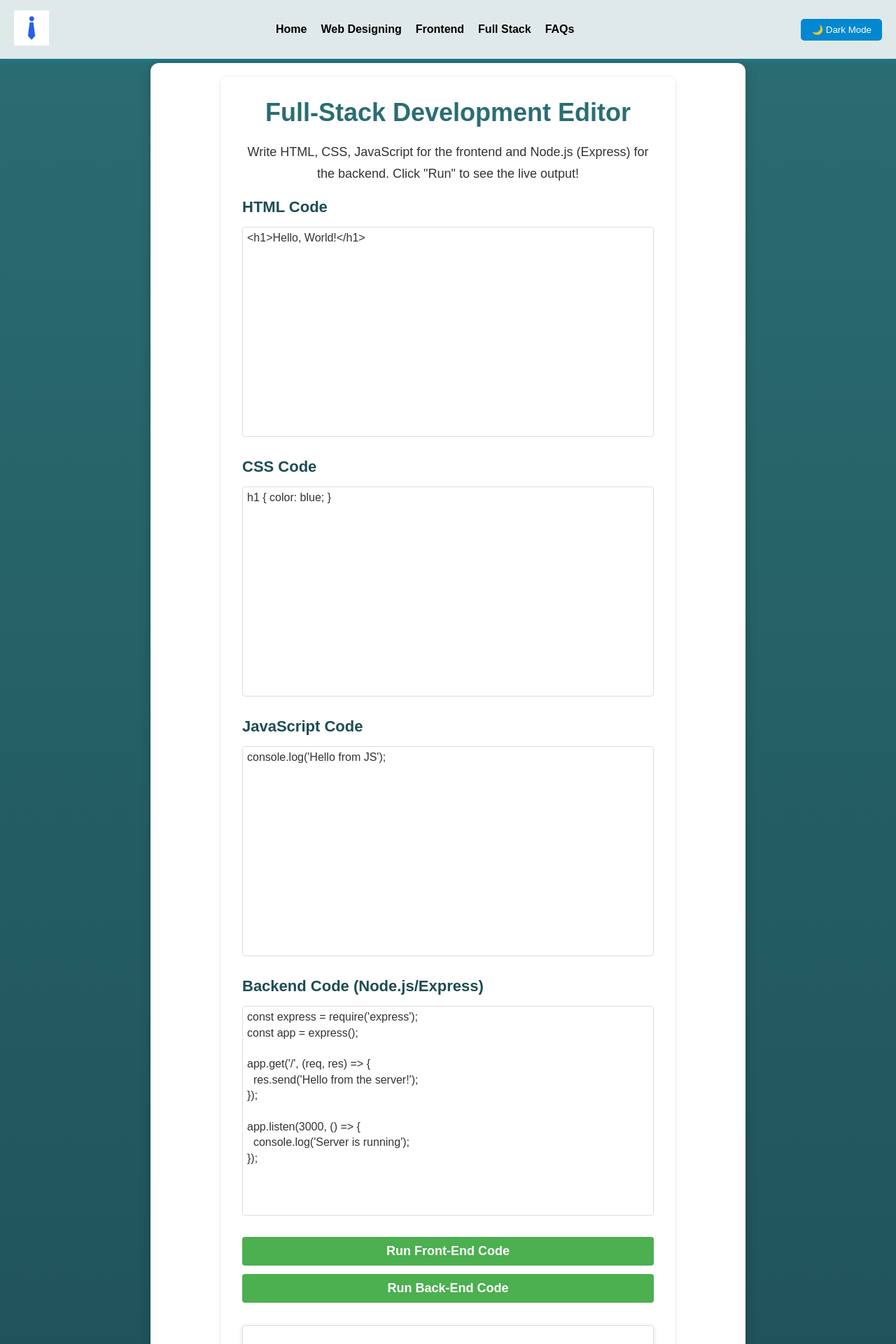
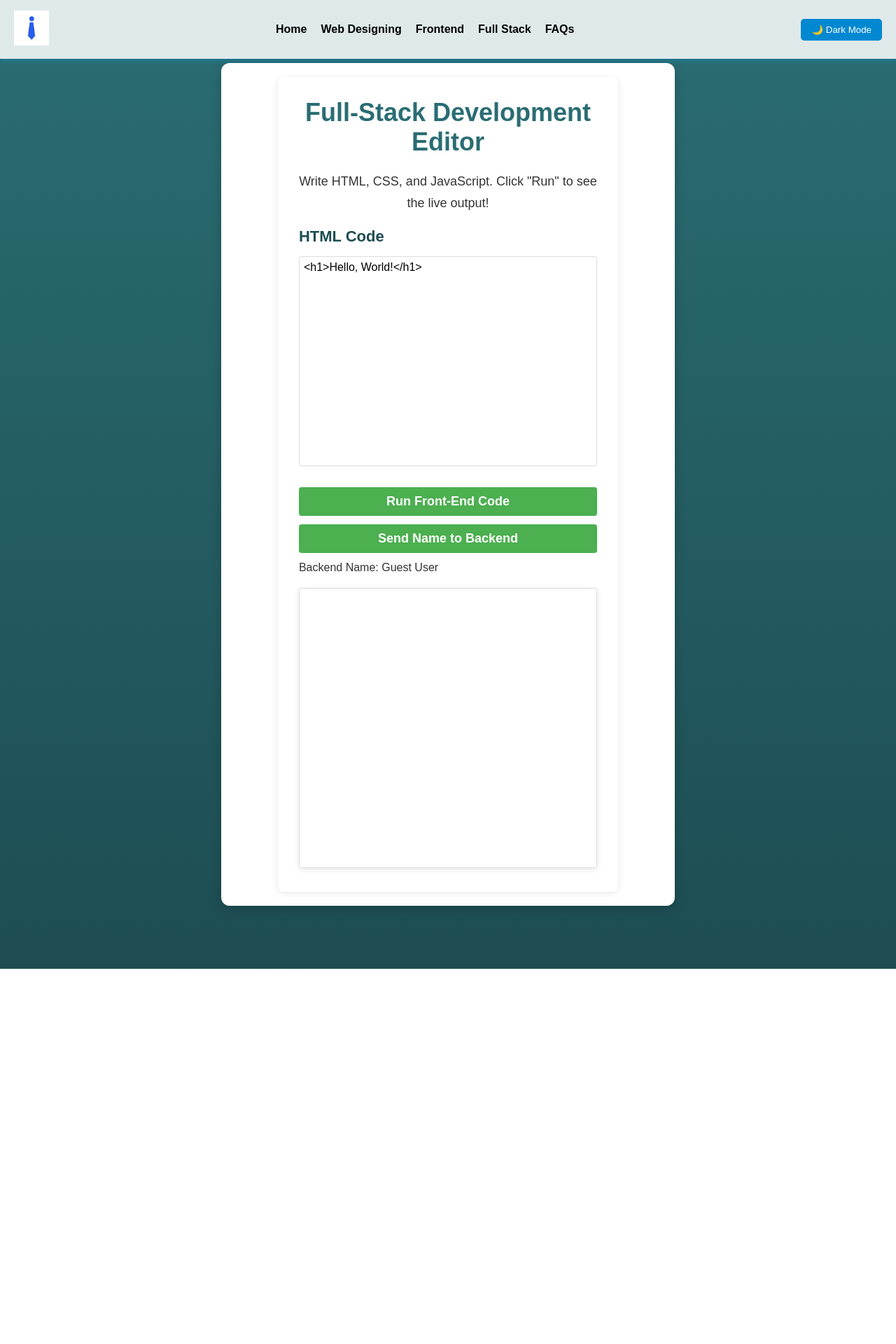
Before and after one commit to AbhishekDL36/course-curriculum, a React (Vite) app: page /full-stack in a window 1280 px wide. Shown: the top 1920 px of the page at 70% size. After the commit the page ends 1384 px from the top, so only its background shows below. Built offline with nearby package versions, Linux system fonts and the light colour scheme.

Commit message:
backend integration

```diff
--- a/src/FullStack.jsx
+++ b/src/FullStack.jsx
@@ -1,23 +1,329 @@
+
+// // // // eslint-disable-next-line no-unused-vars
+// // // import React, { useState, useEffect, useRef } from "react";
+// // // import { EditorState } from "@codemirror/state";
+// // // import { EditorView, keymap } from "@codemirror/view";
+// // // import { defaultKeymap } from "@codemirror/commands";
+// // // import { html } from "@codemirror/lang-html";
+// // // import { javascript } from "@codemirror/lang-javascript";
+// // // import { css } from "@codemirror/lang-css";
+// // // import "./frontendEditor.css";
+
+// // // const FullStackEditor = () => {
+// // //   const [htmlCode, setHtmlCode] = useState("<h1>Hello, World!</h1>");
+// // //   const [cssCode, setCssCode] = useState("h1 { color: blue; }");
+// // //   const [jsCode, setJsCode] = useState("console.log('Hello from JS');");
+// // //   const [backendCode, setBackendCode] = useState(
+// // //     `const express = require('express');\nconst app = express();\n\napp.get('/', (req, res) => {\n  res.send('Hello from the server!');\n});\n\napp.listen(3000, () => {\n  console.log('Server is running');\n});`
+// // //   );
+
+// // //   const iframeRef = useRef(null);
+// // //   const editorRefHTML = useRef(null);
+// // //   const editorRefCSS = useRef(null);
+// // //   const editorRefJS = useRef(null);
+// // //   const editorRefBackend = useRef(null);
+
+// // //   useEffect(() => {
+// // //     const startStateHTML = EditorState.create({
+// // //       doc: htmlCode,
+// // //       extensions: [
+// // //         keymap.of(defaultKeymap),
+// // //         html(),
+// // //         EditorView.updateListener.of((update) => {
+// // //           if (update.docChanged) {
+// // //             setHtmlCode(update.state.doc.toString());
+// // //           }
+// // //         }),
+// // //       ],
+// // //     });
+
+// // //     const startStateCSS = EditorState.create({
+// // //       doc: cssCode,
+// // //       extensions: [
+// // //         keymap.of(defaultKeymap),
+// // //         css(),
+// // //         EditorView.updateListener.of((update) => {
+// // //           if (update.docChanged) {
+// // //             setCssCode(update.state.doc.toString());
+// // //           }
+// // //         }),
+// // //       ],
+// // //     });
+
+// // //     const startStateJS = EditorState.create({
+// // //       doc: jsCode,
+// // //       extensions: [
+// // //         keymap.of(defaultKeymap),
+// // //         javascript(),
+// // //         EditorView.updateListener.of((update) => {
+// // //           if (update.docChanged) {
+// // //             setJsCode(update.state.doc.toString());
+// // //           }
+// // //         }),
+// // //       ],
+// // //     });
+
+// // //     const startStateBackend = EditorState.create({
+// // //       doc: backendCode,
+// // //       extensions: [
+// // //         keymap.of(defaultKeymap),
+// // //         html(), // Use HTML language for the backend code editor
+// // //         EditorView.updateListener.of((update) => {
+// // //           if (update.docChanged) {
+// // //             setBackendCode(update.state.doc.toString());
+// // //           }
+// // //         }),
+// // //       ],
+// // //     });
+
+// // //     new EditorView({
+// // //       state: startStateHTML,
+// // //       parent: editorRefHTML.current,
+// // //     });
+// // //     new EditorView({
+// // //       state: startStateCSS,
+// // //       parent: editorRefCSS.current,
+// // //     });
+// // //     new EditorView({
+// // //       state: startStateJS,
+// // //       parent: editorRefJS.current,
+// // //     });
+// // //     new EditorView({
+// // //       state: startStateBackend,
+// // //       parent: editorRefBackend.current,
+// // //     });
+// // //   }, []); // Only run once when the component mounts
+
+// // //   // Function to run the front-end code
+// // //   const runFrontEndCode = () => {
+// // //     const code = `
+// // //       <html>
+// // //         <head>
+// // //           <style>${cssCode}</style>
+// // //         </head>
+// // //         <body>
+// // //           ${htmlCode}
+// // //           <script>${jsCode}</script>
+// // //         </body>
+// // //       </html>
+// // //     `;
+// // //     if (iframeRef.current) {
+// // //       iframeRef.current.srcdoc = code;
+// // //     }
+// // //   };
+
+// // //   // Function to run the back-end code (send to backend server)
+// // //   const runBackEndCode = async () => {
+// // //     try {
+// // //       const response = await fetch("http://localhost:3000/run-backend", {
+// // //         method: "POST",
+// // //         headers: {
+// // //           "Content-Type": "application/json",
+// // //         },
+// // //         body: JSON.stringify({ backendCode }),
+// // //       });
+// // //       const result = await response.json();
+// // //       alert(result.message); // Show response from backend execution
+// // //     } catch (error) {
+// // //       alert("Error running backend code: " + error.message);
+// // //     }
+// // //   };
+
+// // //   return (
+// // //     <div className="web-designing-container">
+// // //       <div className="content-box">
+// // //         <h1 className="main-heading">Full-Stack Development Editor</h1>
+// // //         <p className="description">
+// // //           Write HTML, CSS, JavaScript for the frontend and Node.js (Express) for the backend. Click "Run" to see the live output!
+// // //         </p>
+
+// // //         <div className="section">
+// // //           <h2 className="sub-heading">HTML Code</h2>
+// // //           <div ref={editorRefHTML} className="editor-container"></div>
+
+// // //           <h2 className="sub-heading">CSS Code</h2>
+// // //           <div ref={editorRefCSS} className="editor-container"></div>
+
+// // //           <h2 className="sub-heading">JavaScript Code</h2>
+// // //           <div ref={editorRefJS} className="editor-container"></div>
+
+// // //           <h2 className="sub-heading">Backend Code (Node.js/Express)</h2>
+// // //           <div ref={editorRefBackend} className="editor-container"></div>
+// // //         </div>
+
+// // //         <button className="learn-btn" onClick={runFrontEndCode}>
+// // //           Run Front-End Code
+// // //         </button>
+
+// // //         <button className="learn-btn" onClick={runBackEndCode}>
+// // //           Run Back-End Code
+// // //         </button>
+
+// // //         <iframe ref={iframeRef} className="output-frame" title="output"></iframe>
+// // //       </div>
+// // //     </div>
+// // //   );
+// // // };
+
+// // // export default FullStackEditor;
+
+
+// // import React, { useState, useEffect, useRef } from "react";
+// // import { EditorState } from "@codemirror/state";
+// // import { EditorView, keymap } from "@codemirror/view";
+// // import { defaultKeymap } from "@codemirror/commands";
+// // import { html } from "@codemirror/lang-html";
+// // import { javascript } from "@codemirror/lang-javascript";
+// // import { css } from "@codemirror/lang-css";
+// // import "./frontendEditor.css";
+
+// // const FullStackEditor = () => {
+// //   const [htmlCode, setHtmlCode] = useState("<h1>Hello, World!</h1>");
+// //   const [cssCode, setCssCode] = useState("h1 { color: blue; }");
+// //   const [jsCode, setJsCode] = useState("console.log('Hello from JS');");
+// //   const [fakeBackendResponse, setFakeBackendResponse] = useState("");
+
+// //   const iframeRef = useRef(null);
+// //   const editorRefHTML = useRef(null);
+// //   const editorRefCSS = useRef(null);
+// //   const editorRefJS = useRef(null);
+
+// //   useEffect(() => {
+// //     const startStateHTML = EditorState.create({
+// //       doc: htmlCode,
+// //       extensions: [
+// //         keymap.of(defaultKeymap),
+// //         html(),
+// //         EditorView.updateListener.of((update) => {
+// //           if (update.docChanged) {
+// //             setHtmlCode(update.state.doc.toString());
+// //           }
+// //         }),
+// //       ],
+// //     });
+
+// //     const startStateCSS = EditorState.create({
+// //       doc: cssCode,
+// //       extensions: [
+// //         keymap.of(defaultKeymap),
+// //         css(),
+// //         EditorView.updateListener.of((update) => {
+// //           if (update.docChanged) {
+// //             setCssCode(update.state.doc.toString());
+// //           }
+// //         }),
+// //       ],
+// //     });
+
+// //     const startStateJS = EditorState.create({
+// //       doc: jsCode,
+// //       extensions: [
+// //         keymap.of(defaultKeymap),
+// //         javascript(),
+// //         EditorView.updateListener.of((update) => {
+// //           if (update.docChanged) {
+// //             setJsCode(update.state.doc.toString());
+// //           }
+// //         }),
+// //       ],
+// //     });
+
+// //     new EditorView({
+// //       state: startStateHTML,
+// //       parent: editorRefHTML.current,
+// //     });
+// //     new EditorView({
+// //       state: startStateCSS,
+// //       parent: editorRefCSS.current,
+// //     });
+// //     new EditorView({
+// //       state: startStateJS,
+// //       parent: editorRefJS.current,
+// //     });
+// //   }, []); // Only run once when the component mounts
+
+// //   // Function to run the front-end code
+// //   const runFrontEndCode = () => {
+// //     const code = `
+// //       <html>
+// //         <head>
+// //           <style>${cssCode}</style>
+// //         </head>
+// //         <body>
+// //           ${htmlCode}
+// //           <script>${jsCode}</script>
+// //         </body>
+// //       </html>
+// //     `;
+// //     if (iframeRef.current) {
+// //       iframeRef.current.srcdoc = code;
+// //     }
+// //   };
+
+// //   // Fake backend function
+// //   const runFakeBackend = () => {
+// //     setFakeBackendResponse("⏳ Processing request...");
+// //     setTimeout(() => {
+// //       setFakeBackendResponse(
+// //         `✅ Response: { "name": "John Doe", "age": ${Math.floor(
+// //           Math.random() * 30 + 20
+// //         )} }`
+// //       );
+// //     }, 2000);
+// //   };
+
+// //   return (
+// //     <div className="web-designing-container">
+// //       <div className="content-box">
+// //         <h1 className="main-heading">Frontend Development Editor</h1>
+// //         <p className="description">
+// //           Write HTML, CSS, and JavaScript code and see the live output instantly!
+// //         </p>
+
+// //         <div className="section">
+// //           <h2 className="sub-heading">HTML Code</h2>
+// //           <div ref={editorRefHTML} className="editor-container"></div>
+
+// //           <h2 className="sub-heading">CSS Code</h2>
+// //           <div ref={editorRefCSS} className="editor-container"></div>
+
+// //           <h2 className="sub-heading">JavaScript Code</h2>
+// //           <div ref={editorRefJS} className="editor-container"></div>
+// //         </div>
+
+// //         <button className="learn-btn" onClick={runFrontEndCode}>
+// //           Run Front-End Code
+// //         </button>
+
+// //         <button className="learn-btn" onClick={runFakeBackend}>
+// //           Run "Backend" Simulation
+// //         </button>
+
+// //         <p className="backend-response">{fakeBackendResponse}</p>
+
+// //         <iframe ref={iframeRef} className="output-frame" title="output"></iframe>
+// //       </div>
+// //     </div>
+// //   );
+// // };
+
+// // export default FullStackEditor;
+
+
 // // eslint-disable-next-line no-unused-vars
-// import React, { useEffect, useState, useRef } from "react";
+// import React, { useState, useEffect, useRef } from "react";
 // import { EditorState } from "@codemirror/state";
 // import { EditorView, keymap } from "@codemirror/view";
 // import { defaultKeymap } from "@codemirror/commands";
 // import { html } from "@codemirror/lang-html";
 // import { javascript } from "@codemirror/lang-javascript";
 // import { css } from "@codemirror/lang-css";
-// import "./frontendEditor.css"; // Import your CSS file here
+// import "./frontendEditor.css";
 
 // const FullStackEditor = () => {
-//   const [htmlCode, setHtmlCode] = useState(
-//     `<h1 id="hello">Hello World</h1>\n<button onclick="changeText()">Click me!</button>\n`
-//   );
-//   const [cssCode, setCssCode] = useState(
-//     `#hello { color: red; font-size: 50px; text-align: center; }`
-//   );
-//   const [jsCode, setJsCode] = useState(
-//     `function changeText() { document.getElementById('hello').innerText = 'You clicked the button!'; }`
-//   );
+//   const [htmlCode, setHtmlCode] = useState("<h1>Hello, World!</h1>");
+//   const [cssCode, setCssCode] = useState("h1 { color: blue; }");
+//   const [jsCode, setJsCode] = useState("console.log('Hello from JS');");
 //   const [backendCode, setBackendCode] = useState(
 //     `const express = require('express');\nconst app = express();\n\napp.get('/', (req, res) => {\n  res.send('Hello from the server!');\n});\n\napp.listen(3000, () => {\n  console.log('Server is running');\n});`
 //   );
@@ -68,13 +374,11 @@
 //       ],
 //     });
 
-
-
 //     const startStateBackend = EditorState.create({
 //       doc: backendCode,
 //       extensions: [
 //         keymap.of(defaultKeymap),
-//         javascript(),  // Use JavaScript extension for Node.js/Express code
+//         html(), // Using HTML extension for simplicity
 //         EditorView.updateListener.of((update) => {
 //           if (update.docChanged) {
 //             setBackendCode(update.state.doc.toString());
@@ -82,7 +386,6 @@
 //         }),
 //       ],
 //     });
-
 
 //     new EditorView({
 //       state: startStateHTML,
@@ -100,9 +403,9 @@
 //       state: startStateBackend,
 //       parent: editorRefBackend.current,
 //     });
-//   }, []); // Only run once when the component mounts
+//   }, []); // Runs only once when the component mounts
 
-//   // Function to run front-end code
+//   // Function to run the front-end code
 //   const runFrontEndCode = () => {
 //     const code = `
 //       <html>
@@ -120,21 +423,10 @@
 //     }
 //   };
 
-//   // Function to run back-end code
-//   const runBackEndCode = async () => {
-//     try {
-//       const response = await fetch("/run-backend", {
-//         method: "POST",
-//         headers: {
-//           "Content-Type": "application/json",
-//         },
-//         body: JSON.stringify({ backendCode }),
-//       });
-//       const result = await response.json();
-//       alert(result.message); // Show response from backend execution
-//     } catch (error) {
-//       alert("Error running backend code: " + error.message);
-//     }
+//   // Function to show backend code as JSON
+//   const showBackendCodeAsJson = () => {
+//     const backendJson = JSON.stringify({ backendCode }, null, 2);
+//     alert(backendJson); // Alert me show karega backend ka JSON
 //   };
 
 //   return (
@@ -142,7 +434,7 @@
 //       <div className="content-box">
 //         <h1 className="main-heading">Full-Stack Development Editor</h1>
 //         <p className="description">
-//           Write HTML, CSS, JavaScript for the frontend and Node.js (Express) for the backend. Click "Run" to see the live output!
+//           Write HTML, CSS, JavaScript for the frontend and view your backend code in JSON format!
 //         </p>
 
 //         <div className="section">
@@ -157,14 +449,20 @@
 
 //           <h2 className="sub-heading">Backend Code (Node.js/Express)</h2>
 //           <div ref={editorRefBackend} className="editor-container"></div>
+
+//           {/* Backend Code JSON Output */}
+//           <h2 className="sub-heading">Backend Code (JSON Format)</h2>
+//           <div className="json-output">
+//             <pre>{JSON.stringify({ backendCode }, null, 2)}</pre>
+//           </div>
 //         </div>
 
 //         <button className="learn-btn" onClick={runFrontEndCode}>
 //           Run Front-End Code
 //         </button>
 
-//         <button className="learn-btn" onClick={runBackEndCode}>
-//           Run Back-End Code
+//         <button className="learn-btn" onClick={showBackendCodeAsJson}>
+//           Show Backend Code as JSON
 //         </button>
 
 //         <iframe ref={iframeRef} className="output-frame" title="output"></iframe>
@@ -176,32 +474,24 @@
 // export default FullStackEditor;
 
 
-
-// eslint-disable-next-line no-unused-vars
-import React, { useState, useEffect, useRef } from "react";
+import React, { useState, useRef } from "react";
 import { EditorState } from "@codemirror/state";
 import { EditorView, keymap } from "@codemirror/view";
 import { defaultKeymap } from "@codemirror/commands";
 import { html } from "@codemirror/lang-html";
-import { javascript } from "@codemirror/lang-javascript";
-import { css } from "@codemirror/lang-css";
-import "./frontendEditor.css"; // Import your custom CSS here
+import "./frontendEditor.css";
 
 const FullStackEditor = () => {
   const [htmlCode, setHtmlCode] = useState("<h1>Hello, World!</h1>");
   const [cssCode, setCssCode] = useState("h1 { color: blue; }");
   const [jsCode, setJsCode] = useState("console.log('Hello from JS');");
-  const [backendCode, setBackendCode] = useState(
-    `const express = require('express');\nconst app = express();\n\napp.get('/', (req, res) => {\n  res.send('Hello from the server!');\n});\n\napp.listen(3000, () => {\n  console.log('Server is running');\n});`
-  );
+  const [backendName, setBackendName] = useState("Guest User"); // Default Name
 
   const iframeRef = useRef(null);
   const editorRefHTML = useRef(null);
-  const editorRefCSS = useRef(null);
-  const editorRefJS = useRef(null);
-  const editorRefBackend = useRef(null);
 
-  useEffect(() => {
+  // Initialize CodeMirror Editor
+  React.useEffect(() => {
     const startStateHTML = EditorState.create({
       doc: htmlCode,
       extensions: [
@@ -215,64 +505,13 @@ const FullStackEditor = () => {
       ],
     });
 
-    const startStateCSS = EditorState.create({
-      doc: cssCode,
-      extensions: [
-        keymap.of(defaultKeymap),
-        css(),
-        EditorView.updateListener.of((update) => {
-          if (update.docChanged) {
-            setCssCode(update.state.doc.toString());
-          }
-        }),
-      ],
-    });
-
-    const startStateJS = EditorState.create({
-      doc: jsCode,
-      extensions: [
-        keymap.of(defaultKeymap),
-        javascript(),
-        EditorView.updateListener.of((update) => {
-          if (update.docChanged) {
-            setJsCode(update.state.doc.toString());
-          }
-        }),
-      ],
-    });
-
-    const startStateBackend = EditorState.create({
-      doc: backendCode,
-      extensions: [
-        keymap.of(defaultKeymap),
-        html(), // Use HTML language for the backend code editor
-        EditorView.updateListener.of((update) => {
-          if (update.docChanged) {
-            setBackendCode(update.state.doc.toString());
-          }
-        }),
-      ],
-    });
-
     new EditorView({
       state: startStateHTML,
       parent: editorRefHTML.current,
     });
-    new EditorView({
-      state: startStateCSS,
-      parent: editorRefCSS.current,
-    });
-    new EditorView({
-      state: startStateJS,
-      parent: editorRefJS.current,
-    });
-    new EditorView({
-      state: startStateBackend,
-      parent: editorRefBackend.current,
-    });
-  }, []); // Only run once when the component mounts
+  }, []);
 
-  // Function to run the front-end code
+  // Run Front-End Code
   const runFrontEndCode = () => {
     const code = `
       <html>
@@ -290,52 +529,26 @@ const FullStackEditor = () => {
     }
   };
 
-  // Function to run the back-end code (send to backend server)
-  const runBackEndCode = async () => {
-    try {
-      const response = await fetch("http://localhost:3000/run-backend", {
-        method: "POST",
-        headers: {
-          "Content-Type": "application/json",
-        },
-        body: JSON.stringify({ backendCode }),
-      });
-      const result = await response.json();
-      alert(result.message); // Show response from backend execution
-    } catch (error) {
-      alert("Error running backend code: " + error.message);
-    }
+  // Fake Backend Call
+  const runBackEndCode = () => {
+    const fakeBackendData = prompt("Enter your name for backend:") || "Guest User";
+    setBackendName(fakeBackendData);
   };
 
   return (
     <div className="web-designing-container">
       <div className="content-box">
         <h1 className="main-heading">Full-Stack Development Editor</h1>
-        <p className="description">
-          Write HTML, CSS, JavaScript for the frontend and Node.js (Express) for the backend. Click "Run" to see the live output!
-        </p>
+        <p className="description">Write HTML, CSS, and JavaScript. Click "Run" to see the live output!</p>
 
-        <div className="section">
-          <h2 className="sub-heading">HTML Code</h2>
-          <div ref={editorRefHTML} className="editor-container"></div>
+        <h2 className="sub-heading">HTML Code</h2>
+        <div ref={editorRefHTML} className="editor-container"></div>
 
-          <h2 className="sub-heading">CSS Code</h2>
-          <div ref={editorRefCSS} className="editor-container"></div>
+        <button className="learn-btn" onClick={runFrontEndCode}>Run Front-End Code</button>
+        <button className="learn-btn" onClick={runBackEndCode}>Send Name to Backend</button>
 
-          <h2 className="sub-heading">JavaScript Code</h2>
-          <div ref={editorRefJS} className="editor-container"></div>
-
-          <h2 className="sub-heading">Backend Code (Node.js/Express)</h2>
-          <div ref={editorRefBackend} className="editor-container"></div>
-        </div>
-
-        <button className="learn-btn" onClick={runFrontEndCode}>
-          Run Front-End Code
-        </button>
-
-        <button className="learn-btn" onClick={runBackEndCode}>
-          Run Back-End Code
-        </button>
+        {/* Backend Name Display */}
+        <div className="backend-name-display">Backend Name: {backendName}</div>
 
         <iframe ref={iframeRef} className="output-frame" title="output"></iframe>
       </div>
--- a/src/index.css
+++ b/src/index.css
@@ -27,6 +27,9 @@ a{
 .dark-mode {
   background: #121212;
   color: #ffffff;
+}
+.dark-mode p {
+  color: black !important;
 }
 
 
--- a/src/webdesigning.css
+++ b/src/webdesigning.css
@@ -52,7 +52,7 @@
 
      .code-block {
       background: #272822;
-      color: #fff;
+      color:white;
       padding: 12px;
       border-radius: 6px;
       overflow-x: auto;
@@ -89,7 +89,8 @@
       margin: 15px 0;
       border-radius: 6px;
       overflow: hidden;
-      background: #fff;
+      color: black;
+      background: #ffffff55;
     }
 
 
@@ -100,6 +101,7 @@
       border-radius: 6px;
       margin-top: 12px;
       background: #fff;
+
       box-shadow: 0 2px 8px rgba(0, 0, 0, 0.1);
     }
 
@@ -113,7 +115,6 @@
       color: #2965f1;
       font-weight: bold;
     }
-
 
 
   @media (max-width: 768px) {
```
Also changed, not shown: package.json (+8 -10 lines), src/backend.jsx (deleted, +0 -31 lines), 1 other file (tests, documents, lock files or other folders).
